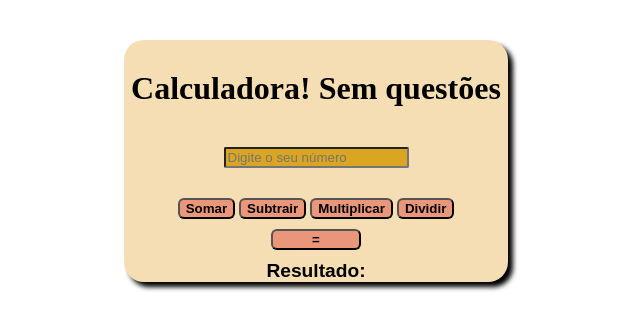
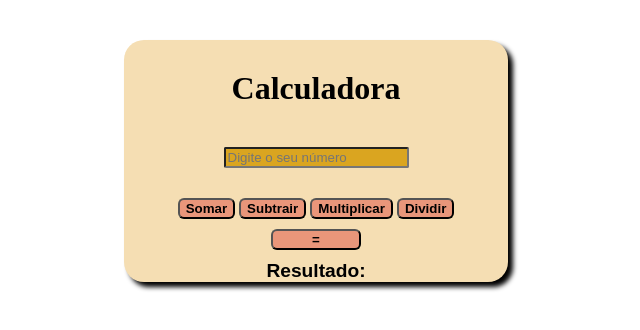
Before and after one commit to elasnarederio/Calculadora, a plain HTML site: page index.html in a window 1280 px wide. Shown: the whole page, without its empty margins (324-964 px from the left). Drawn offline with Linux system fonts and the light colour scheme.

Commit message:
teste final

```diff
--- a/index.html
+++ b/index.html
@@ -9,7 +9,7 @@
 </head>
 <body>
     <div>
-        <h1>Calculadora!  Sem questões</h1>
+        <h1>Calculadora</h1>
         <input type="number" id="numeroCalc" placeholder="Digite o seu número">
         <button id="somar">Somar</button>
         <button id="subtrair">Subtrair</button>
```
